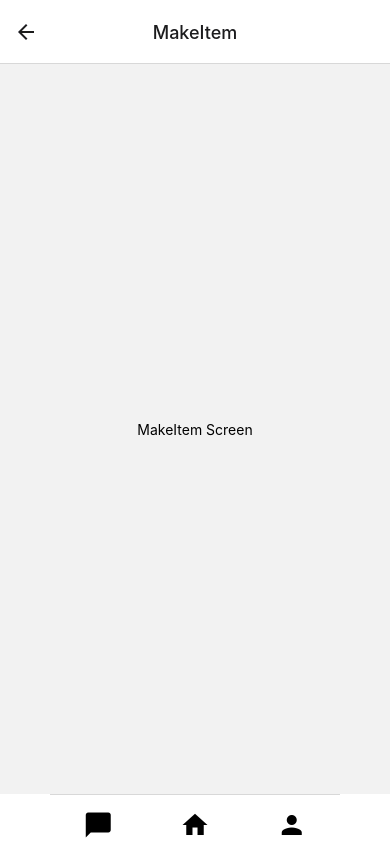
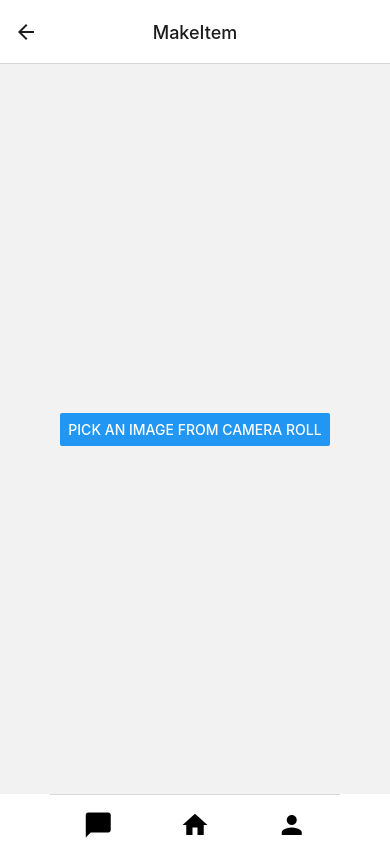
Before and after one commit to 2022CollathonTeam8/YiGeoYu, a React Native app: screen /MakeItem in a window 390 px wide. Built offline with nearby package versions, Linux system fonts and the light colour scheme.

Commit message:
feat : imagepicker

```diff
--- a/app.json
+++ b/app.json
@@ -6,6 +6,14 @@
     "orientation": "portrait",
     "icon": "./assets/icon.png",
     "userInterfaceStyle": "light",
+    "plugins": [
+      [
+        "expo-image-picker",
+        {
+          "photosPermission": "The app accesses your photos to let you share them with your friends."
+        }
+      ]
+    ],
     "splash": {
       "image": "./assets/splash.png",
       "resizeMode": "contain",
--- a/package.json
+++ b/package.json
@@ -14,6 +14,7 @@
     "@react-navigation/native-stack": "^6.9.1",
     "deprecated-react-native-prop-types": "^2.3.0",
     "expo": "~46.0.13",
+    "expo-image-picker": "~13.3.1",
     "expo-status-bar": "~1.4.0",
     "firebase": "9.6.7",
     "react": "18.0.0",
--- a/src/Screnns/Home/MakeItem.js
+++ b/src/Screnns/Home/MakeItem.js
@@ -1,10 +1,31 @@
-import * as React from "react";
-import { View, Text } from "react-native";
+import React, { useState, useEffect } from "react";
+import { Button, Image, View, Platform } from "react-native";
+import * as ImagePicker from "expo-image-picker";
 
 const MakeItem = () => {
+  const [image, setImage] = useState(null);
+  const pickImage = async () => {
+    // No permissions request is necessary for launching the image library
+    let result = await ImagePicker.launchImageLibraryAsync({
+      mediaTypes: ImagePicker.MediaTypeOptions.All,
+      allowsEditing: true,
+      aspect: [4, 3],
+      quality: 1,
+    });
+
+    console.log(result);
+
+    if (!result.cancelled) {
+      setImage(result.uri);
+    }
+  };
+
   return (
     <View style={{ flex: 1, alignItems: "center", justifyContent: "center" }}>
-      <Text>MakeItem Screen</Text>
+      <Button title="Pick an image from camera roll" onPress={pickImage} />
+      {image && (
+        <Image source={{ uri: image }} style={{ width: 200, height: 200 }} />
+      )}
     </View>
   );
 };
```
Also changed, not shown: 2 other files (tests, documents, lock files or other folders).
